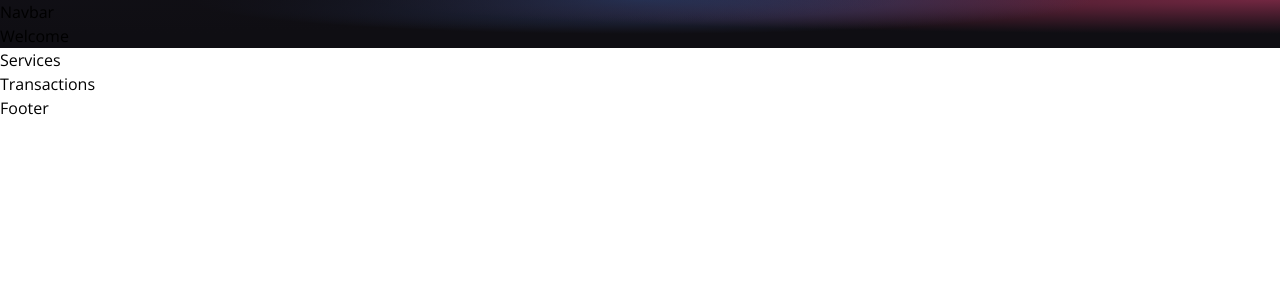
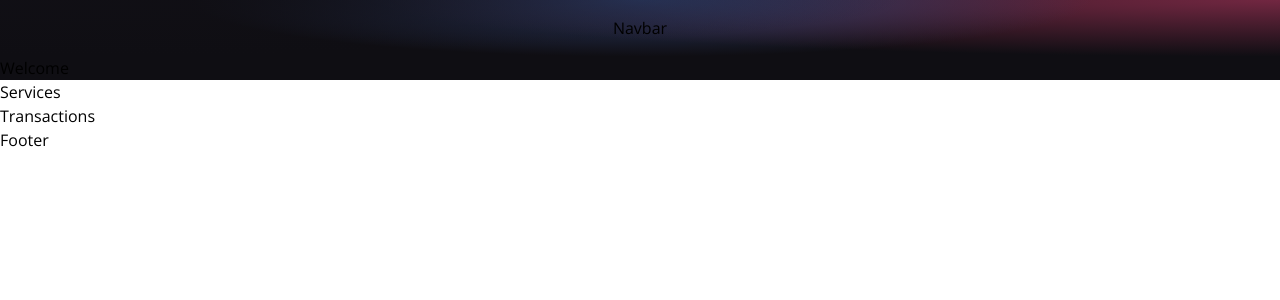
Before and after one commit to amrit-sbagga/web30-crypto-app, a React (Vite) app in the folder client/: page / in a window 1280 px wide. Shown: the top 300 px of the page. Built offline with nearby package versions, Linux system fonts and the light colour scheme.

Commit message:
Modified navbar

```diff
--- a/client/src/components/Navbar.jsx
+++ b/client/src/components/Navbar.jsx
@@ -1,11 +1,15 @@
-import React, { Component } from 'react';
-import { HiMenuAlt4 } from 'react-icons/hi';
-import { AiOutlineClose } from 'react-icons/ai';
-//import logo from '../../images/logo.png';
+import React, { Component } from "react";
+import { HiMenuAlt4 } from "react-icons/hi";
+import { AiOutlineClose } from "react-icons/ai";
+import logo from "../../images/logo.png";
 
 export class Navbar extends Component {
   render() {
-    return <div>Navbar</div>;
+    return (
+      <nav className="flex w-full items-center justify-between p-4 md:justify-center">
+        Navbar
+      </nav>
+    );
   }
 }
 
```
